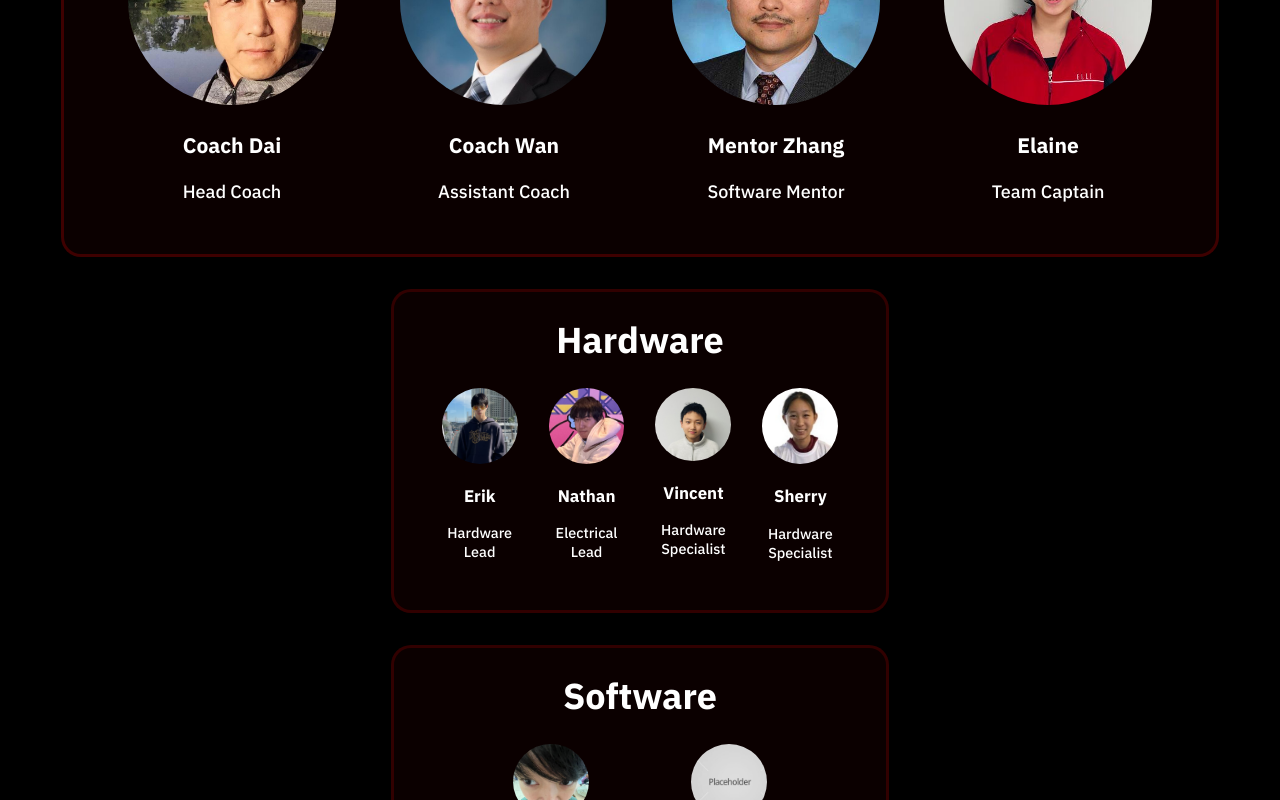
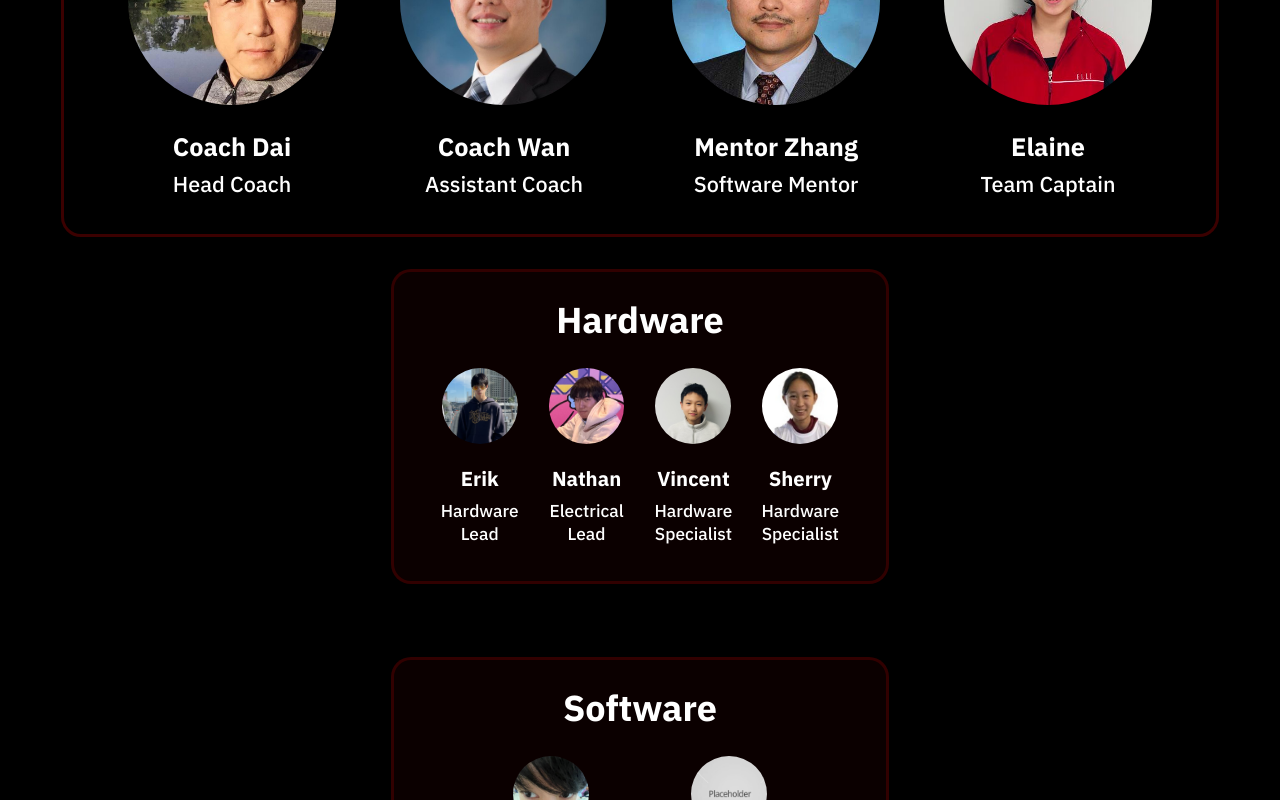
Before and after one commit to Ingenuity-24220/website-v2, a SvelteKit app: page /team in a window 1280 px wide. Shown: the part 540-1340 px from the top of the page. Built offline with nearby package versions, Linux system fonts and the light colour scheme.

Commit message:
finished modal layout TODO add bios and clean up modal design

```diff
--- a/src/routes/team/+page.svelte
+++ b/src/routes/team/+page.svelte
@@ -19,6 +19,7 @@
     import niko from '$lib/assets/team/niko.jpg'
 	import justin from '$lib/assets/team/justin.jpg'
 	import Header from '$lib/components/header.svelte';
+	import close from '$lib/assets/close.svg'
 
 	let modalName = $state('');
 	let modalAvatar = $state(niko);
@@ -30,6 +31,7 @@
 		modalRole = role;
 		dialog?.showModal();
 	}
+
 </script>
 <div class="header-container">
 	<Header/>
@@ -162,15 +164,18 @@
 	</div>
 </div>
 <dialog class="bio-modal">
+	<button class="modal-close-button" onclick={() => document.querySelector("dialog").close()}>
+		<img src={close} alt="Close" class="modal-close-image">
+	</button>
 	<div class="bio-flex-container">
 		<div class="bio-modal-person">
-			<img src={modalAvatar} alt={modalName} class="person-avatar" style="width:50%;"/>
+			<img src={modalAvatar} alt={modalName} class="modal-avatar"/>
 			<h1>{modalName}</h1>
 			<p>{modalRole}</p>
 		</div>
-		<p class="bio-modal-bio">
+		<div class="bio-modal-bio">
 			Lorem ipsum dolor sit amet, consectetur adipiscing elit. Sed do eiusmod tempor incididunt ut labore et dolore magna aliqua. Ut enim ad minim veniam, quis nostrud exercitation ullamco laboris nisi ut aliquip ex ea commodo consequat. Duis aute irure dolor in reprehenderit in voluptate velit esse cillum dolore eu fugiat nulla pariatur. Excepteur sint occaecat cupidatat non proident, sunt in culpa qui officia deserunt mollit anim id est laborum.
-		</p>
+		</div>
 	</div>
 </dialog>
 
@@ -206,7 +211,6 @@
 		width:90%;
 		border-style: solid;
 		border-color: #500000bd;
-		background-color: #24000053;
 	}
 	.leadership-people {
 		display: flex;
@@ -220,7 +224,8 @@
 		justify-content: center;
 		gap: 3%;
 		width:  80%;
-		row-gap: 2rem;
+		font-size: large;
+
 	}
 	.non-leadership-entry{
 		border-style: solid;
@@ -228,7 +233,7 @@
 		background-color: #24000053;
 		border-radius: 20px;
 		width: 48%;
-
+		margin-bottom: 2rem;
 		text-align: center;
 		font-size: large;
 
@@ -243,46 +248,98 @@
 	.person{
 		flex: 0 0 25%;
 		text-align: center;
+		font-size: 120%;
 	}
 	.person-button{
+		display: flex;
+		flex-direction: column;
+		align-items: center;
+		width: 100%;
 		background: none;
 		border: none;
 		font: inherit;
 		color: inherit;
 		cursor:pointer;
 	}
+	.person-button p {
+		margin: .2rem;
+	}
+	.person-button h3 {
+		margin-bottom: 0.25rem;
+	}
 	.person-avatar {
+		display: block;
 		width: 80%;
+		max-width: 100%;
 		height: auto;
+		aspect-ratio: 1 / 1;
+		object-fit: cover;
 		border-radius: 50%;
 	}
 	.bio-modal {
-		width: 50%;
+		width: 45%;
 		height: 50%;
 		background-color:#040000;
 		color:white;
 		border-radius: 20px;
 		border-color: #90000073;
 		border-width: 2px;
+		overflow:hidden;
+		text-align: right;
 	}
 	.bio-modal::backdrop {
 		background-color: rgba(0, 0, 0, 0.8);
+	}
+	.modal-close-button {
+		height: 5%;
+		background-color: #000000;
+		border-style: none;
+		cursor: pointer;
+	}
+	.modal-close-image {
+		height: 100%;
+		filter: invert(100%);
 	}
 	.bio-flex-container {
 		display: flex;
 		flex-direction: row;
 		align-items: center;
 		justify-content: center;
-		gap: 1rem;
-		padding: 2rem;
+		gap: 4rem;
+		padding: 1rem;
+		height:90%;
+		padding-top: 0;
+		padding-bottom: 0;
 	}
 	.bio-modal-person{
 		display: flex;
 		flex-direction: column;
 		align-items: center;
+		justify-content: center;
+		width:100%;
+		height: 100%;
+		text-align: center;
+	}
+	.bio-modal-person h1{
+		margin-bottom: 0;
+	}
+	.bio-modal-person p{
+		margin-top: .5rem;
 	}
 	.bio-modal-bio{
-		height: 60%;
+		height: 70%;
+		width: 200%;
+		font-size: 1.2rem;
+		text-align: right;
+		display: flex;
+		align-items: center;
+	}
+	.modal-avatar {
+		width: 100%;
+		height: auto;
+		aspect-ratio: 1 / 1;
+		object-fit: cover;
+		border-radius: 50%;
 	}
 	#meet-the-team {
 		margin-bottom: 0.1rem;
```
Also changed, not shown: src/lib/assets/close.svg (added).
